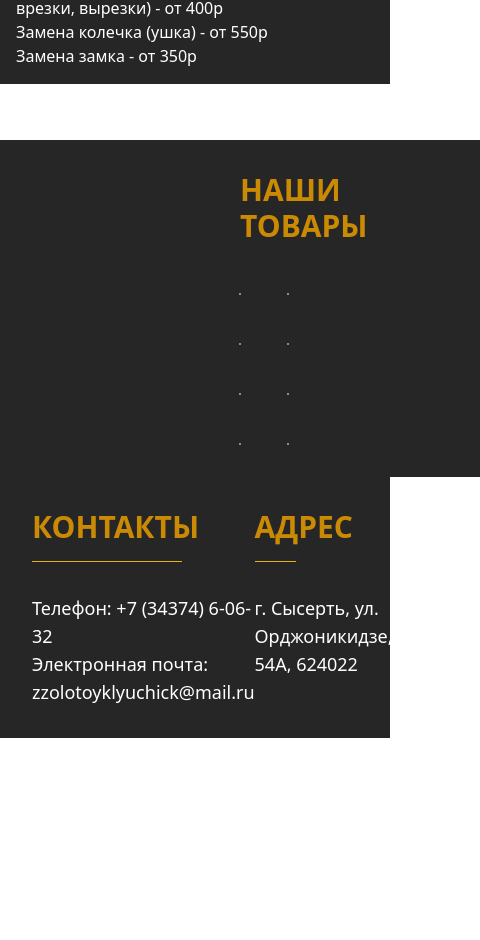
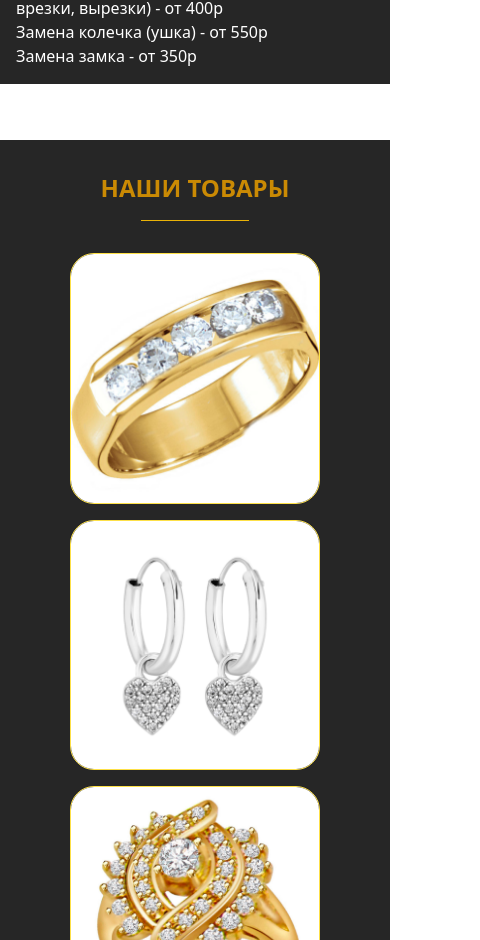
Before and after one commit to Timurka666/Diploma-project, a React (Create React App) app: page / in a window 390 px wide. Shown: the part 1737-2677 px from the top of the page, 480 px wide, since content can reach past the window. Before the commit the page ends 2475 px from the top, so only its background shows below. Built offline with nearby package versions, Linux system fonts and the light colour scheme.

Commit message:
responsive goods made

```diff
--- a/src/components/goods.tsx
+++ b/src/components/goods.tsx
@@ -17,10 +17,12 @@ export function GoodsList() {
         mx-auto
         bg-neutral-800
         py-[2rem]
-        px-[15rem]">
+        lg:px-[15rem]
+        px-[1rem]">
             <h1
             className="
-            text-3xl
+            md:text-3xl
+            text-2xl
             font-bold
             text-center
             text-yellow-600
@@ -33,7 +35,16 @@ export function GoodsList() {
             after:mt-[1rem]
             mb-[2rem]">НАШИ ТОВАРЫ</h1>
             <div
-            className="grid grid-cols-2 gap-y-[3rem] gap-x-[3rem] justify-items-center mx-auto">
+            className="
+            grid
+            grid-cols-1
+            md:grid-cols-2
+            lg:gap-y-[3rem]
+            gap-y-[1rem]
+            gap-x-[1rem]
+            lg:gap-x-[3rem]
+            justify-items-center
+            mx-auto">
                 {
                     images.map(
                         (el, i) => <img
@@ -41,6 +52,8 @@ export function GoodsList() {
                         alt=""
                         key={i}
                         className="
+                        md:w-auto
+                        w-[70%]
                         rounded-3xl
                         border-solid
                         border-yellow-300
```
